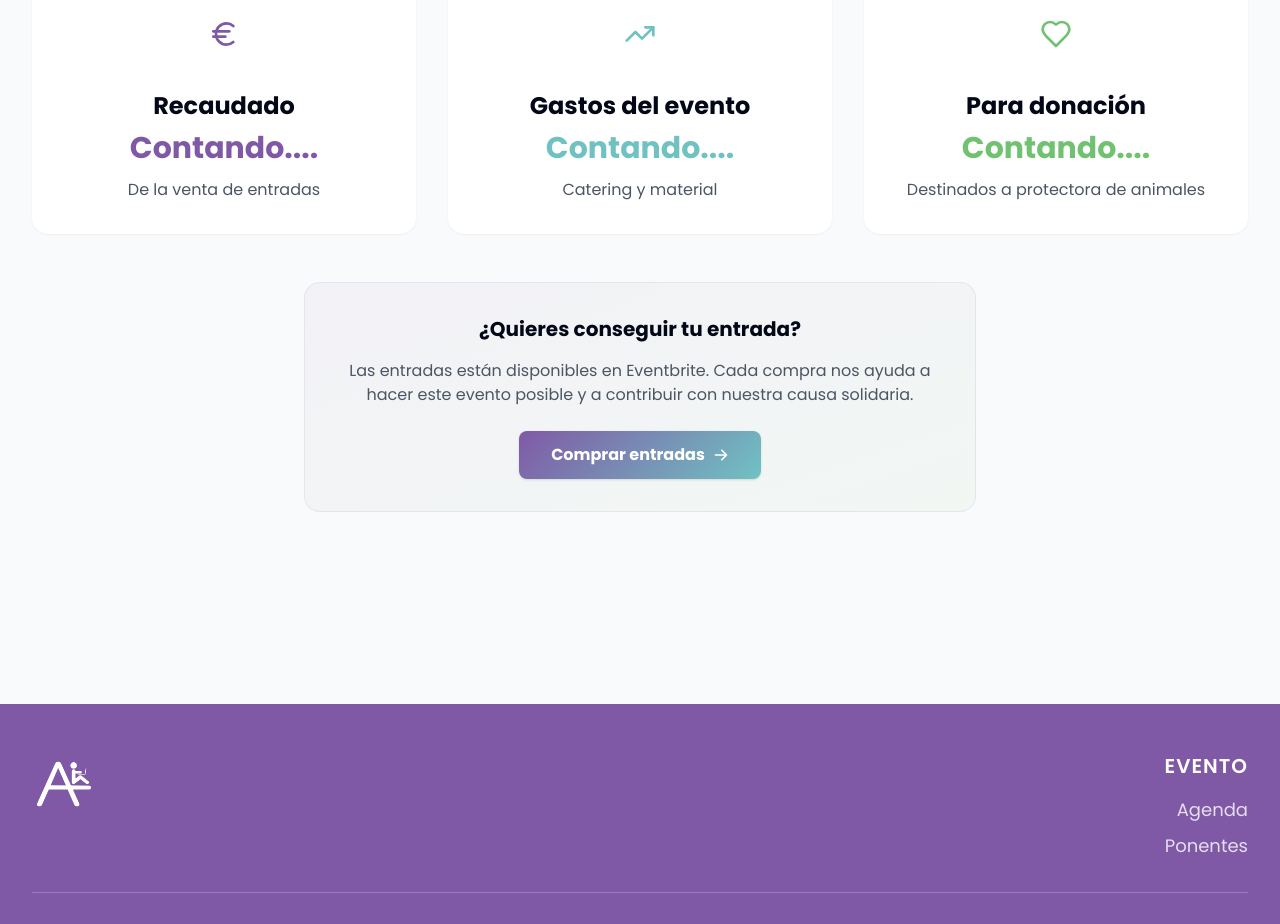
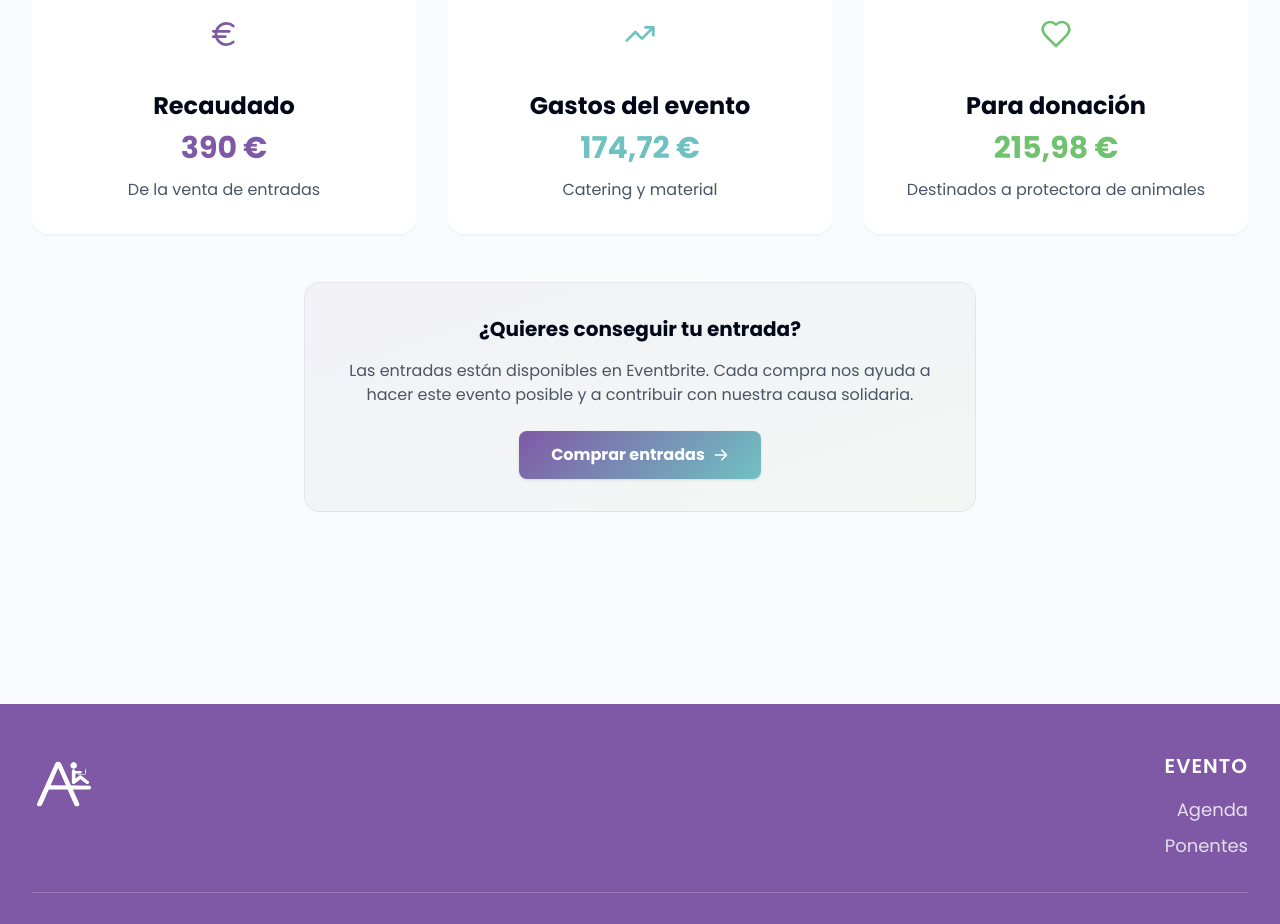
Before and after one commit to KnitsDigital/the-revolution-tech, a React (Vite) app: page / in a window 1280 px wide. Shown: the part 6420-7344 px from the top of the page. Built offline with nearby package versions, Linux system fonts and the light colour scheme.

Commit message:
💬 add data to counter

```diff
--- a/src/components/Counter.tsx
+++ b/src/components/Counter.tsx
@@ -6,21 +6,21 @@ const Counter = () => {
   const stats = [
     {
       title: 'Recaudado',
-      amount: 'Contando....',
+      amount: '390 €',
       description: 'De la venta de entradas',
       icon: Euro,
       color: 'text-brand-purple'
     },
     {
       title: 'Gastos del evento',
-      amount: 'Contando....',
+      amount: '174,72 €',
       description: 'Catering y material',
       icon: TrendingUp,
       color: 'text-brand-aqua'
     },
     {
       title: 'Para donación',
-      amount: 'Contando....',
+      amount: '215,98 €',
       description: 'Destinados a protectora de animales',
       icon: Heart,
       color: 'text-brand-green'
```
